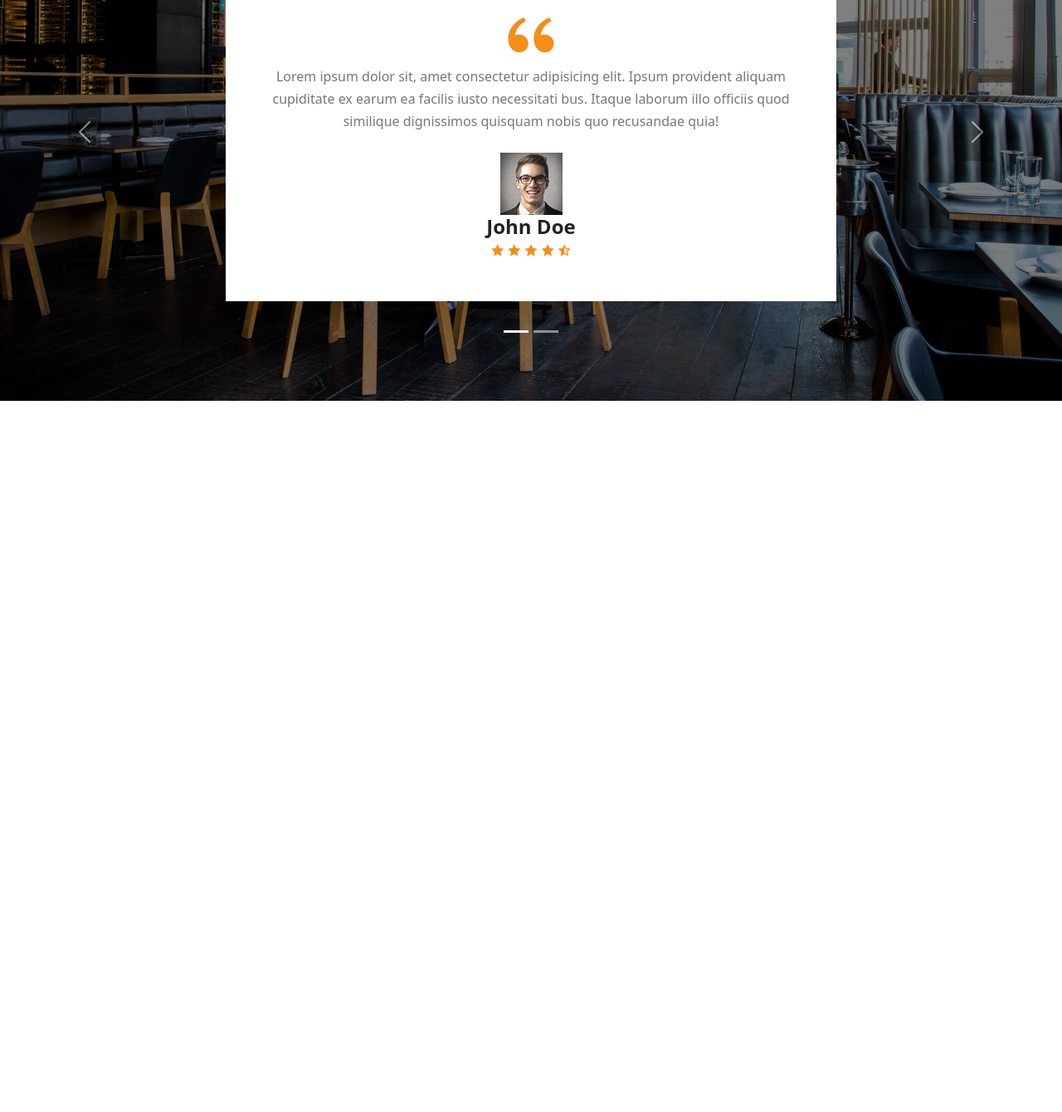
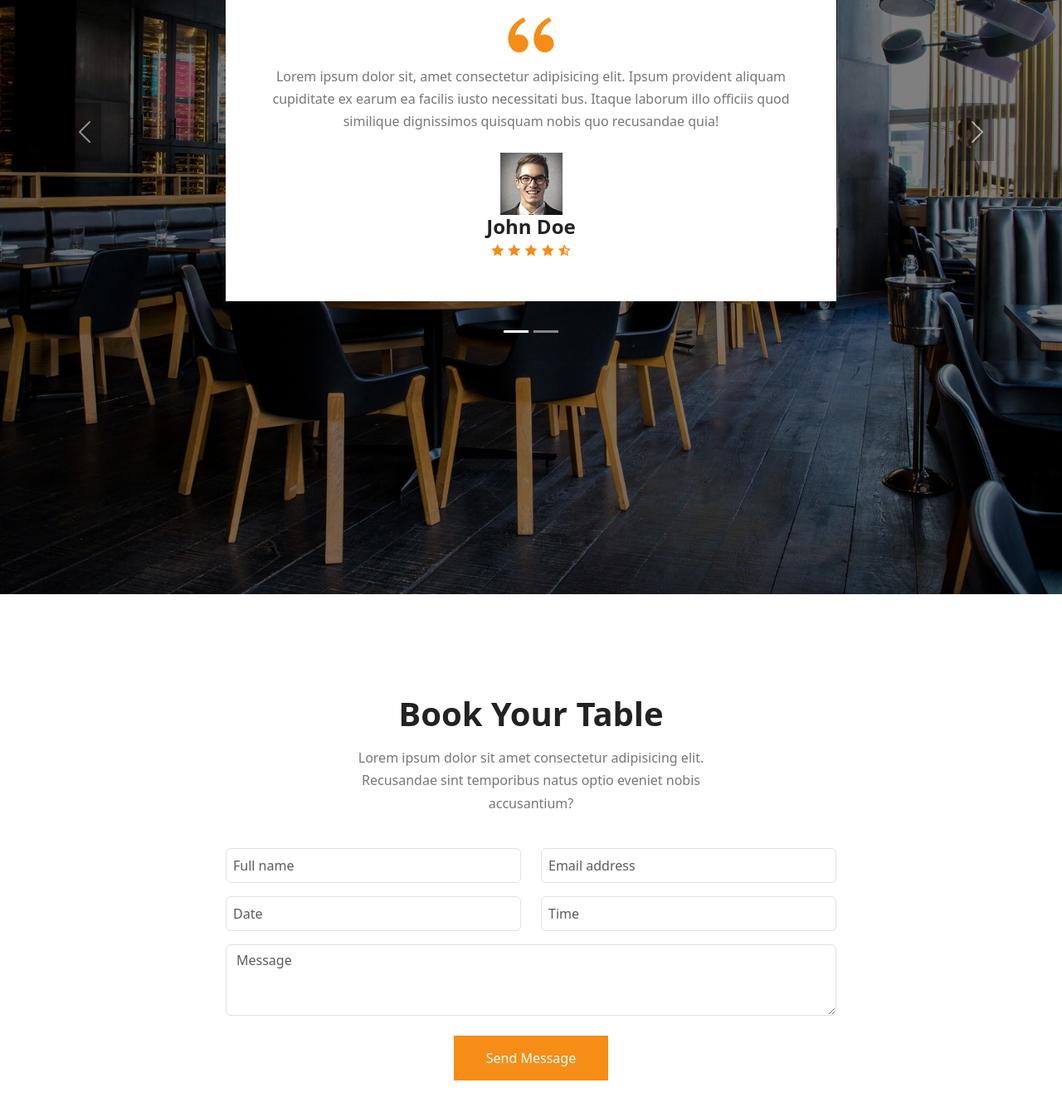
Before and after one commit to abel12-tech/Restraunt_website_design, a plain HTML site: page index.html in a window 1280 px wide. Shown: the part 4656-5996 px from the top of the page at 83% size. Before the commit the page ends 5139 px from the top, so only its background shows below. Drawn offline with nearby package versions, Linux system fonts and the light colour scheme.

Commit message:
reservation form section is added

```diff
--- a/index.html
+++ b/index.html
@@ -583,7 +583,7 @@
         </div>
       </div>
       <div class="container">
-        <div class="row">
+        <div class="row gy-4">
           <div class="col-lg-3 col-sm-6">
             <div class="team-member border px-4 py-5 text-center shadow-on-hover">
               <img src="./assets/images/team_01.png" alt="">
@@ -625,7 +625,7 @@
     </section>
     <!-- Client section -->
        <section id="reviews" class="bg-cover">
-        <div class="container">
+        <div class="container vh-100">
         <div class="row">
             <div class="col-12 intro-text">
               <h1 class="text-white">Our Client Saying</h1>
@@ -680,7 +680,7 @@
                       quod similique dignissimos quisquam nobis quo recusandae quia!
                     </p>
                     <div class="person text-center mt-4">
-                      <img src="./assets/images/avatar_01.jpg" alt="">
+                      <img src="./assets/images/avatar_02.jpg" alt="">
                       <h4 class="mb-0">John Doe</h4>
                       <div>
                         <span class="stars">
@@ -708,6 +708,43 @@
         </div>
         </div>
        </section>
+       <!-- Reservation form section -->
+       <section id="reservation">
+        <div class="container">
+          <div class="row">
+            <div class="col-12 intro-text">
+              <h1 class="">Book Your Table</h1>
+              <p class="">Lorem ipsum dolor sit amet consectetur adipisicing elit. Recusandae sint temporibus natus optio eveniet nobis accusantium?</p>
+          </div>
+        </div>
+        </div>
+        <div class="container">
+          <div class="mb-3 row justify-content-center">
+            <div class="col-lg-4">
+              <input type="text" readonly class="form-control p-2" id="full-name" placeholder="Full name">
+            </div>
+            <div class="col-lg-4">
+              <input type="text" readonly class="form-control p-2" id="email-address" placeholder="Email address">
+            </div>
+          </div>
+          <div class="mb-3 row justify-content-center">
+            <div class="col-lg-4">
+              <input type="text" class="form-control p-2" id="date" placeholder="Date">
+            </div>
+            <div class="col-lg-4">
+              <input type="text" class="form-control p-2" id="time" placeholder="Time">
+            </div>
+          </div>
+          <div class="mb-3 row justify-content-center">
+            <div class="col-lg-8">
+              <textarea class="form-control" id="message" rows="3" placeholder="Message"></textarea>
+            </div>
+          </div>
+           <div class="send-message d-flex justify-content-center">
+            <a href="" class="btn btn-brand mt-2">Send Message</a>
+           </div>
+        </div>
+       </section>
     <script
       src="https://cdn.jsdelivr.net/npm/bootstrap@5.3.0-alpha3/dist/js/bootstrap.bundle.min.js"
       integrity="sha384-ENjdO4Dr2bkBIFxQpeoTz1HIcje39Wm4jDKdf19U8gI4ddQ3GYNS7NTKfAdVQSZe"
```
